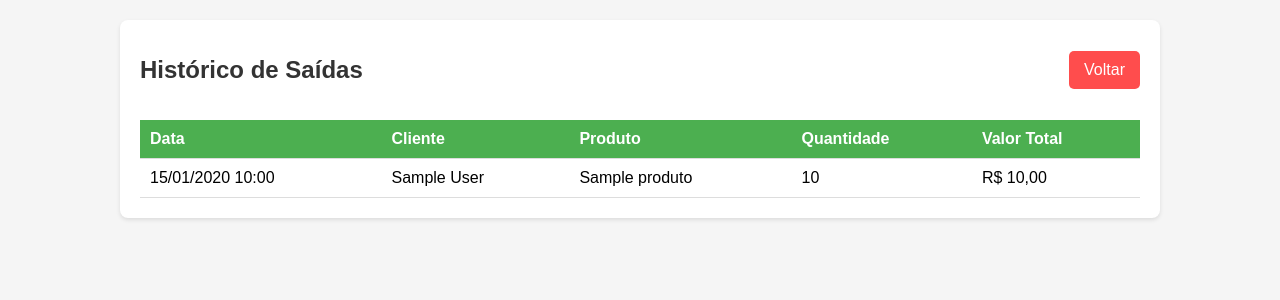
After one commit to Felipe01Daniel/impacta-ads-projeto-software, a Django app: page /historico-saidas/ in a window 1280 px wide. The commit adds this page. Shown: the top 300 px of the page. Run offline with Django 5.2, Linux system fonts and the light colour scheme; a user stored in the database is signed in; tables that the repository leaves empty hold one stand-in row (values such as "Sample post"); some libraries are stand-ins or nearby versions.

Commit message:
implementacao de registro e historico de saidas

```diff
--- a/estoque_facil/models.py
+++ b/estoque_facil/models.py
@@ -1,5 +1,6 @@
 from django.db import models
 from django.contrib.auth.models import User
+from django.utils.timezone import now
 
 # Create your models here.
 class Categoria(models.Model):
@@ -64,3 +65,23 @@ class Customer(models.Model):
 
     def __str__(self):
         return self.name
+
+
+
+class SaidaProduto(models.Model):
+    produto = models.ForeignKey(Produto, on_delete=models.CASCADE)
+    cliente = models.ForeignKey(Customer, on_delete=models.SET_NULL, null=True, blank=True)
+    quantidade = models.PositiveIntegerField()
+    valor_total = models.DecimalField(max_digits=10, decimal_places=2)
+    data_saida = models.DateTimeField(default=now)
+
+    def __str__(self):
+        return f"{self.quantidade} x {self.produto.nome} para {self.cliente.name if self.cliente else 'Desconhecido'}"
+
+    def save(self, *args, **kwargs):
+        if self.quantidade > self.produto.quantidade:
+            raise ValueError("Quantidade solicitada excede o estoque disponível.")
+        self.valor_total = self.quantidade * self.produto.preco
+        self.produto.quantidade -= self.quantidade
+        self.produto.save()
+        super().save(*args, **kwargs)
--- /dev/null
+++ b/estoque_facil/static/css/historico_saidas.css
@@ -0,0 +1,71 @@
+body {
+    font-family: Arial, sans-serif;
+    margin: 0;
+    padding: 0;
+    background-color: #f5f5f5;
+}
+
+.container {
+    max-width: 1000px;
+    margin: 20px auto;
+    padding: 20px;
+    background-color: white;
+    border-radius: 8px;
+    box-shadow: 0 2px 4px rgba(0, 0, 0, 0.1);
+}
+
+header {
+    display: flex;
+    justify-content: space-between;
+    align-items: center;
+    margin-bottom: 20px;
+}
+
+header h1 {
+    font-size: 24px;
+    color: #333;
+}
+
+.btn-sair {
+    background-color: #ff4d4d;
+    color: white;
+    text-decoration: none;
+    padding: 10px 15px;
+    border-radius: 5px;
+}
+
+.btn-sair:hover {
+    background-color: #e04444;
+}
+
+.tabela-saidas table {
+    width: 100%;
+    border-collapse: collapse;
+    margin-top: 20px;
+}
+
+.tabela-saidas th, .tabela-saidas td {
+    padding: 10px;
+    text-align: left;
+    border-bottom: 1px solid #ddd;
+}
+
+.tabela-saidas th {
+    background-color: #4caf50;
+    color: white;
+}
+
+.tabela-saidas tr:nth-child(even) {
+    background-color: #f2f2f2;
+}
+
+.tabela-saidas tr:hover {
+    background-color: #ddd;
+}
+
+.tabela-saidas p {
+    text-align: center;
+    font-size: 16px;
+    color: #666;
+    margin-top: 20px;
+}
--- /dev/null
+++ b/estoque_facil/templates/historico_saidas.html
@@ -0,0 +1,53 @@
+<!DOCTYPE html>
+<html lang="pt-br">
+<head>
+    <meta charset="UTF-8">
+    <meta name="viewport" content="width=device-width, initial-scale=1.0">
+    <title>Histórico de Saídas</title>
+    {% load static %}
+    <link rel="stylesheet" href="{% static 'css/historico_saidas.css' %}">
+    <!-- SweetAlert2 para confirmações ou mensagens -->
+    <link rel="stylesheet" href="https://cdn.jsdelivr.net/npm/sweetalert2@11/dist/sweetalert2.min.css">
+</head>
+<body>
+    <div class="container">
+        {% if user.is_authenticated %}
+        <header>
+            <h1>Histórico de Saídas</h1>
+            <a href="{% url 'listar_produtos' %}" class="btn-sair">Voltar</a>
+        </header>
+        <div class="tabela-saidas">
+            {% if historico_saidas %}
+            <table>
+                <thead>
+                    <tr>
+                        <th>Data</th>
+                        <th>Cliente</th>
+                        <th>Produto</th>
+                        <th>Quantidade</th>
+                        <th>Valor Total</th>
+                    </tr>
+                </thead>
+                <tbody>
+                    {% for saida in historico_saidas %}
+                    <tr>
+                        <td>{{ saida.data_saida|date:"d/m/Y H:i" }}</td>
+                        <td>{% if saida.cliente %}{{ saida.cliente.name }}{% else %}Desconhecido{% endif %}</td>
+                        <td>{{ saida.produto.nome }}</td>
+                        <td>{{ saida.quantidade }}</td>
+                        <td>R$ {{ saida.valor_total }}</td>
+                    </tr>
+                    {% endfor %}
+                </tbody>
+            </table>
+            {% else %}
+            <p>Nenhuma saída registrada.</p>
+            {% endif %}
+        </div>
+
+        {% else %}
+        <h2>Acesso Restrito</h2>
+        {% endif %}
+    </div>
+</body>
+</html>
--- a/estoque_facil/templates/list_clients.html
+++ b/estoque_facil/templates/list_clients.html
@@ -9,6 +9,12 @@
 <body>
     <div class="container">
         <h2>Lista de Clientes</h2>
+
+        <!-- Botão de Voltar -->
+        <div class="botao-voltar">
+            <a href="{% url 'listar_produtos' %}" class="btn-voltar">Voltar para Lista de Produtos</a>
+        </div>
+
         <table class="table">
             <thead>
                 <tr>
--- a/estoque_facil/urls.py
+++ b/estoque_facil/urls.py
@@ -10,6 +10,8 @@ urlpatterns = [
     path('create-user/', views.create_user, name='create_user'),
     path('register-customer/',  views.register_customer, name='register_customer'),
     path('list-customers/', views.listar_clientes, name='listar_clientes'),
+    path('registrar_saida/<int:produto_id>/', views.registrar_saida, name='registrar_saida'),
+    path('historico-saidas/', views.historico_saidas, name='historico_saidas'),
     path('login/', views.login_view, name='login'),
     path('logout/', views.logout_view, name='logout'),
 ]
--- a/estoque_facil/views.py
+++ b/estoque_facil/views.py
@@ -5,7 +5,7 @@ from django.contrib.auth.decorators import user_passes_test, login_required
 from .forms import UserForm, UserProfileForm, CustomerForm
 from django.contrib import messages
 from .forms import ProdutoForm
-from .models import Produto, Categoria, Customer
+from .models import Produto, Categoria, SaidaProduto, Customer
 
 # Create your views here.
 def is_admin(user):
@@ -127,3 +127,39 @@ def logout_view(request):
     logout(request)
     messages.success(request, 'Você foi desconectado com sucesso!')
     return redirect('login')
+
+
+def registrar_saida(request, produto_id):
+    produto = get_object_or_404(Produto, id=produto_id)
+    clientes = Customer.objects.all()
+
+    if request.method == "POST":
+        cliente_id = request.POST.get('cliente')
+        quantidade = int(request.POST.get('quantidade', 0))
+
+        if quantidade > produto.quantidade:
+            messages.error(request, "Quantidade excede o estoque disponível.")
+            return redirect('registrar_saida', produto_id=produto_id)
+
+        valor_total = quantidade * produto.preco
+        cliente = Customer.objects.get(id=cliente_id) if cliente_id else None
+
+        SaidaProduto.objects.create(
+            produto=produto,
+            cliente=cliente,
+            quantidade=quantidade,
+            valor_total=valor_total
+        )
+
+        messages.success(request, f"Saída registrada com sucesso! {quantidade} unidades de {produto.nome}.")
+        return redirect('listar_produtos')
+
+    return render(request, 'registrar_saida.html', {'produto': produto, 'clientes': clientes})
+
+
+def historico_saidas(request):
+    if request.user.is_authenticated:
+        historico_saidas = SaidaProduto.objects.select_related('produto', 'cliente').order_by('-data_saida')
+        return render(request, 'historico_saidas.html', {'historico_saidas': historico_saidas})
+    else:
+        return render(request, 'acesso_restrito.html')
```
Also changed, not shown: estoque_facil/static/css/list_clients.css (+15 -0 lines), estoque_facil/static/css/listar_produtos.css (+15 -0 lines), estoque_facil/templates/listar_produtos.html (+8 -1 lines), estoque_facil/templates/registrar_saida.html (added, +116 -0 lines), estoque_facil/migrations/0004_saidaproduto.py (added), estoque_facil/templates/acesso_restrito.html (added).
